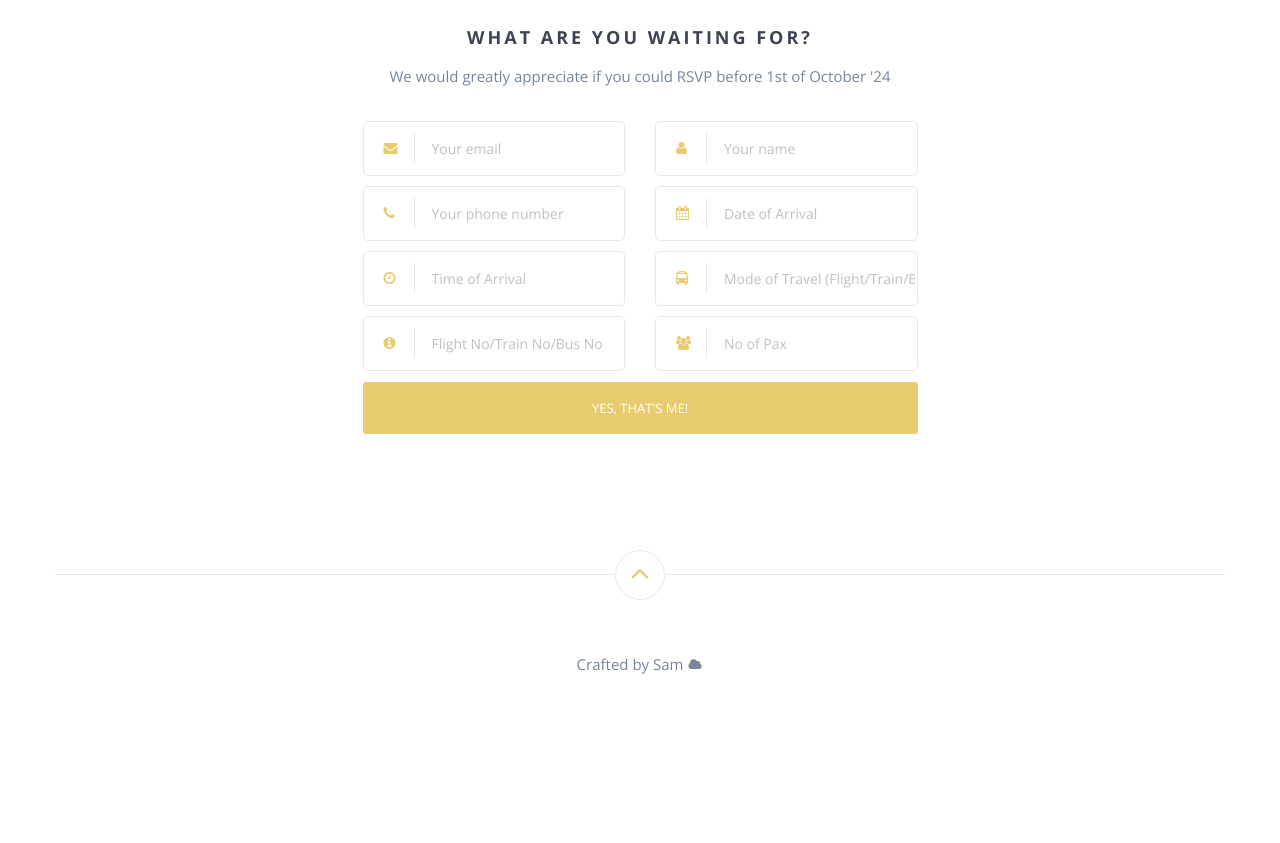
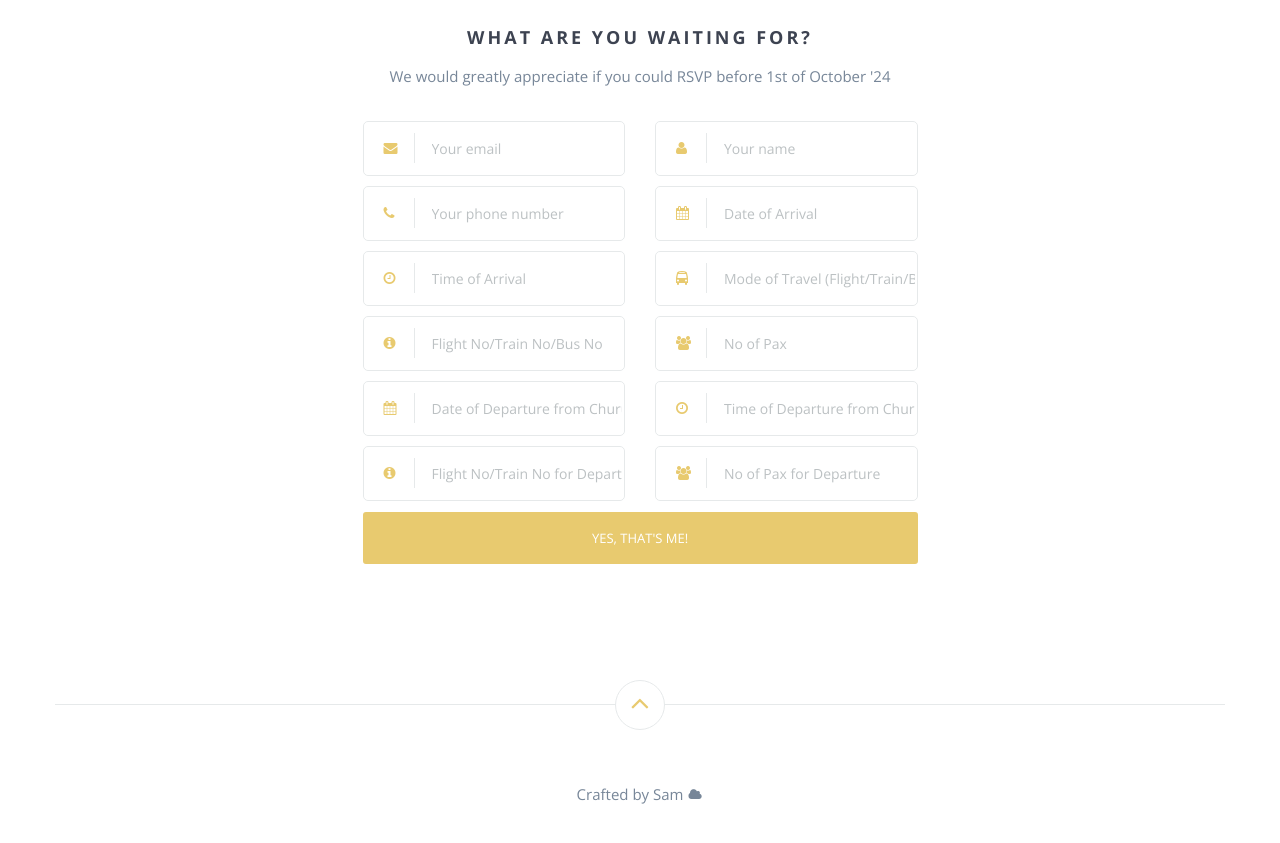
Before and after one commit to sanyam-surana/thesayawedding, a website: page index.html in a window 1280 px wide. Shown: the part 3626-4469 px from the top of the page. Before the commit the page ends 4355 px from the top, so only its background shows below. Drawn offline with nearby package versions, Linux system fonts and the light colour scheme; some packages are replaced by stand-ins of ours; files that its build step writes are made by us from their sources; files whose address does not match are found by name.

Commit message:
Added changes

```diff
--- a/index.html
+++ b/index.html
@@ -483,6 +483,34 @@
                         </div>
                     </div>
                     <div class="row">
+                        <div class="col-md-6 col-sm-6">
+                            <div class="form-input-group">
+                                <i class="fa fa-calendar"></i>
+                                <input name="date_of_departure" class="" placeholder="Date of Departure from Churu" required>
+                            </div>
+                        </div>
+                        <div class="col-md-6 col-sm-6">
+                            <div class="form-input-group">
+                                <i class="fa fa-clock-o"></i>
+                                <input name="time_of_departure" class="" placeholder="Time of Departure from Churu" required>
+                            </div>
+                        </div>
+                    </div>
+                    <div class="row">
+                        <div class="col-md-6 col-sm-6">
+                            <div class="form-input-group">
+                                <i class="fa fa-info-circle"></i>
+                                <input type="text" name="details_of_transport_departure" placeholder="Flight No/Train No for Departure" optional>
+                            </div>
+                        </div>
+                        <div class="col-md-6 col-sm-6">
+                            <div class="form-input-group">
+                                <i class="fa fa-users"></i>
+                                <input type="number" name="no_of_pax_departure" min="1" max="30" placeholder="No of Pax for Departure" required>
+                            </div>
+                        </div>
+                    </div>
+                    <div class="row">
                         <div class="col-md-12" id="alert-wrapper"></div>
                     </div>
                     <button class="btn-fill rsvp-btn">
--- a/js/scripts.js
+++ b/js/scripts.js
@@ -218,7 +218,7 @@ $('#rsvp-form').on('submit', function (e) {
     $('#alert-wrapper').html(alert_markup('info', '<strong>Just a sec!</strong> We are saving your details.'));
 
     // Send the form data to the API directly
-    $.post('https://script.google.com/macros/s/AKfycbwT50Ks_xBXxLnnW3FhDYYvqvWsTa731mev0l_4niQeeRiqTriUXElYdqUamPUIM6NEdw/exec', data)
+    $.post('https://script.google.com/macros/s/AKfycbxoW3a3_zegVsq-Ixl6oHljcF3n83xv0kjXWCTk3BwQUYRnd2qAz3hzDuqjYFGl4ROa8A/exec', data)
         .done(function (response) {
             console.log("API Response: ", response);
             if (response.result === "error") {
```
Also changed, not shown: js/scripts.min.js.
